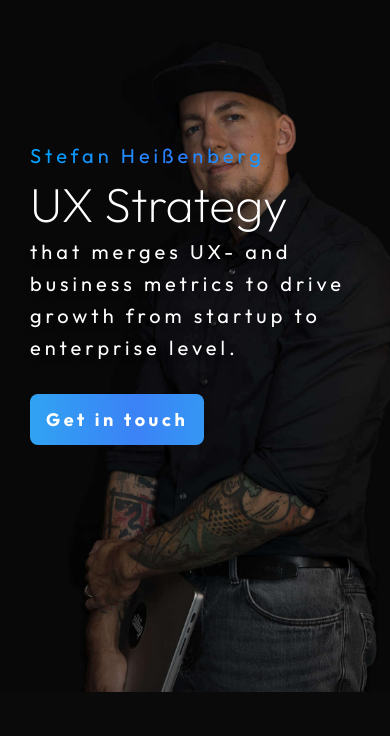
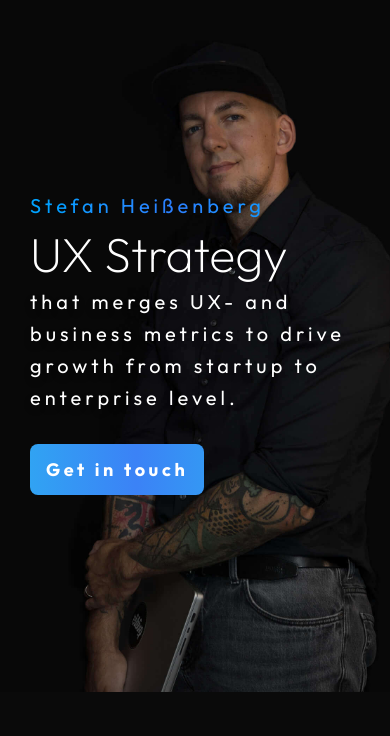
Before and after one commit to derheissenberg/stefanheissenberg.de, a Next.js app: page / in a window 390 px wide. Shown: the part 108-844 px from the top of the page. Built offline with nearby package versions, Linux system fonts and the light colour scheme; a web font is replaced by a local one.

Commit message:
Update HeroSection component

```diff
--- a/components/sections/HeroSection.tsx
+++ b/components/sections/HeroSection.tsx
@@ -221,7 +221,7 @@ export function HeroSection({ ctaHref = "mailto:hallo@stefanheissenberg.de" }: H
           - Allows precise control: tight spacing between text, larger gap before button
           - Matches Figma design exactly
         */}
-        <div className="flex max-w-[320px] flex-col items-start text-left lg:max-w-xl">
+        <div className="flex max-w-[320px] flex-col items-start text-left mt-[12vh] lg:mt-0 lg:max-w-xl">
           {/**
            * NAME ELEMENT: "Stefan Heißenberg"
            * LEARNING: Animated gradient text effect (same as KeyCreatorIdentifiersSection)
```
